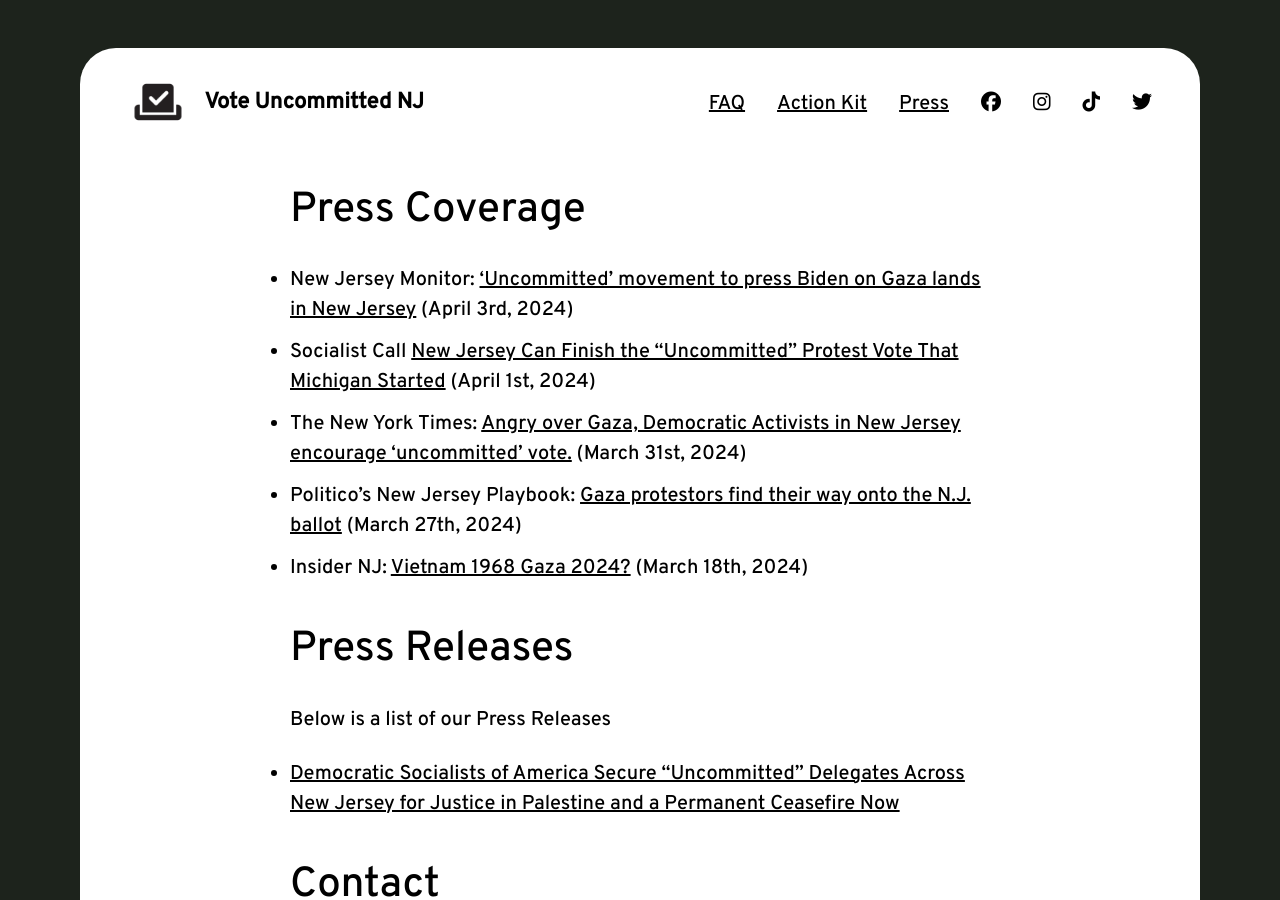
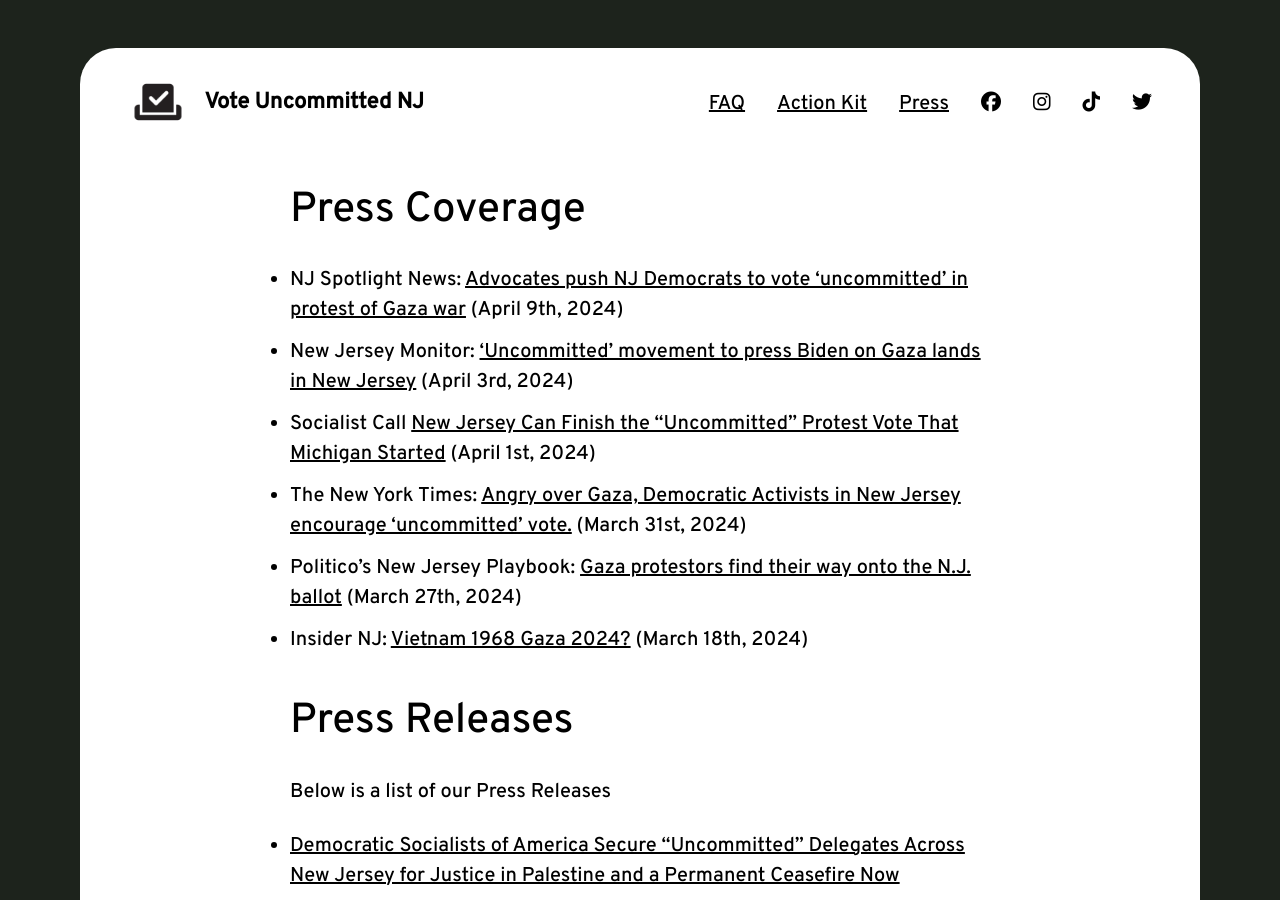
Before and after one commit to dsa-ntc/uncommittednj.org, a Jekyll site: the page built from press.md, in a window 1280 px wide and 900 px high. Built offline with Jekyll 4.4.1, drawn with Linux system fonts in a browser that asks for light colours; nearby versions of some CDN libraries; comment, search, counter and statistics services are not loaded.

Commit message:
adding nj pbs to press page

```diff
--- a/press.md
+++ b/press.md
@@ -9,8 +9,12 @@
 Press Coverage
 ===
 
+- NJ Spotlight News: [Advocates push NJ Democrats to vote ‘uncommitted’ in
+  protest of Gaza
+war](https://www.njspotlightnews.org/video/advocates-push-nj-democrats-to-vote-uncommitted-in-protest-of-gaza-war/)
+(April 9th, 2024)
 - New Jersey Monitor:
-[‘Uncommitted’ movement to press Biden on Gaza lands in New
+['Uncommitted' movement to press Biden on Gaza lands in New
 Jersey](https://newjerseymonitor.com/2024/04/03/uncommitted-movement-to-press-biden-on-gaza-lands-in-new-jersey/)
 (April 3rd, 2024)
 - Socialist Call [New Jersey Can Finish the “Uncommitted” Protest Vote That
```
